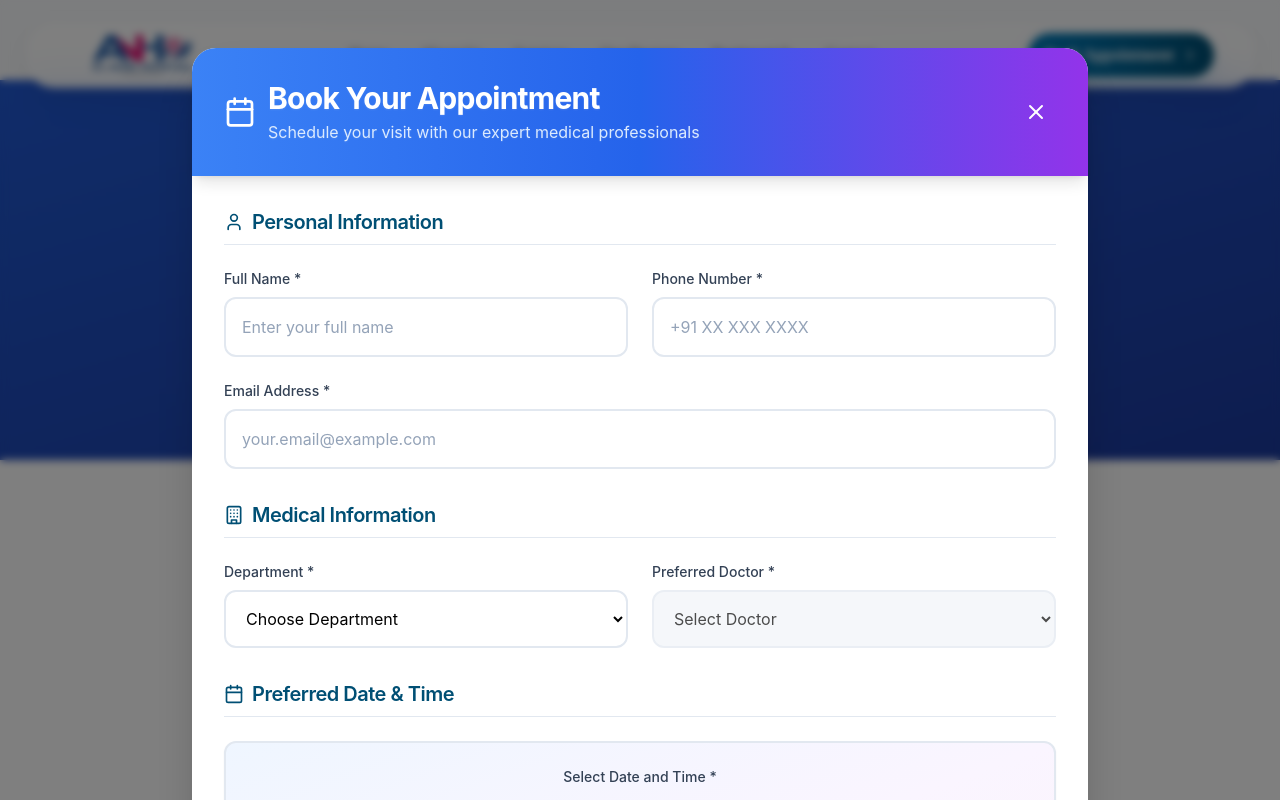
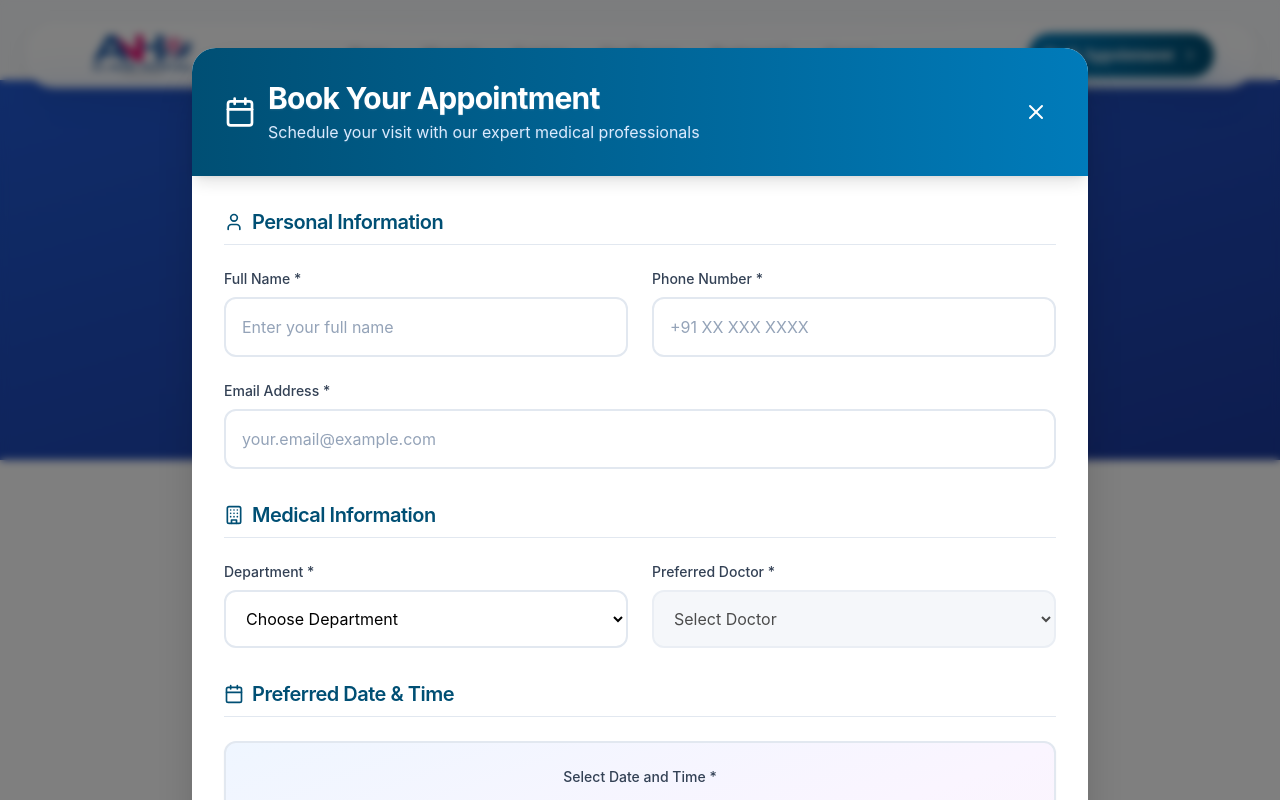
Before and after one commit to LuC1f3-r/al-nabi-hospital, a React (Vite) app: page /privacy-policy in a window 1280 px wide. Both pictures are taken after a click on the button "Book Appointment". Shown: the top 800 px of the page. Built offline with nearby package versions, Linux system fonts and the light colour scheme; a web font is replaced by a local one.

Commit message:
updating color scheme in booking modal

```diff
--- a/src/components/BookingModal.tsx
+++ b/src/components/BookingModal.tsx
@@ -163,7 +163,7 @@ Notes: ${formData.notes || "N/A"}
     >
       <div className="bg-white rounded-3xl max-w-4xl w-full my-8 shadow-2xl">
         {/* Header */}
-        <div className="bg-gradient-to-r from-blue-500 via-blue-600 to-purple-600 text-white p-6 sm:p-8 rounded-t-3xl shadow-lg">
+        <div className="bg-gradient-to-r from-[#004F74] to-[#007BBA] text-white p-6 sm:p-8 rounded-t-3xl shadow-lg">
           <div className="flex justify-between items-center">
             <div className="flex items-center space-x-3">
               <Calendar className="h-6 w-6 sm:h-8 sm:w-8" />
@@ -415,7 +415,7 @@ Notes: ${formData.notes || "N/A"}
           <div className="pt-4">
             <button
               type="submit"
-              className="w-full bg-gradient-to-r from-blue-500 to-purple-600 text-white py-4 sm:py-5 rounded-xl font-semibold text-base sm:text-lg hover:shadow-2xl transform hover:scale-[1.02] transition-all duration-300 hover:from-blue-600 hover:to-purple-700 shadow-lg"
+              className="w-full bg-gradient-to-r from-[#004F74] to-[#007BBA] text-white py-4 sm:py-5 rounded-xl font-semibold text-base sm:text-lg hover:shadow-2xl transform hover:scale-[1.02] transition-all duration-300 hover:from-blue-600 hover:to-purple-700 shadow-lg"
             >
               Confirm Appointment
             </button>
```
Also changed, not shown: src/assets/kingpin-logo.png (added).
